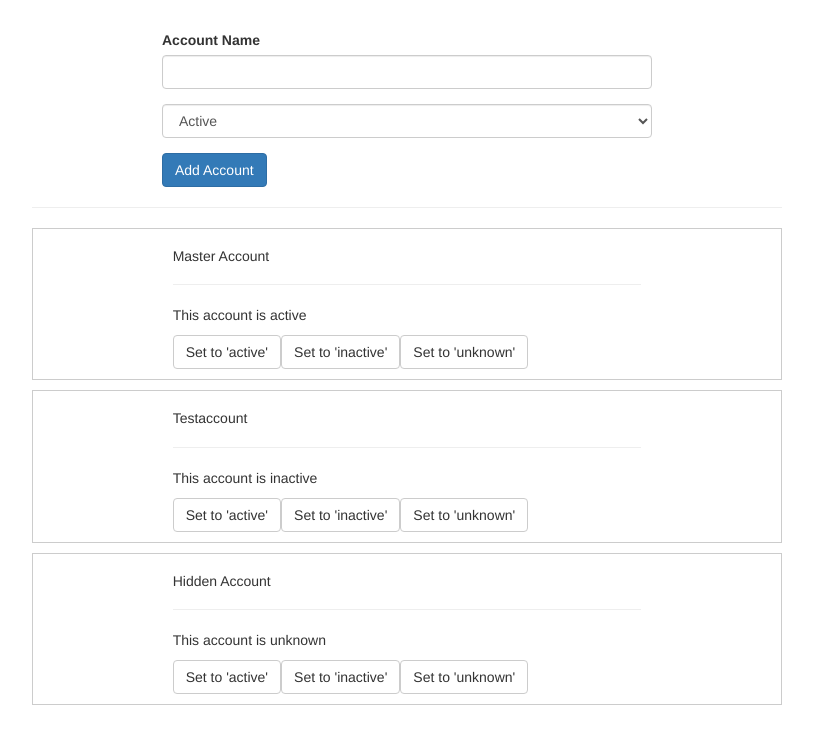
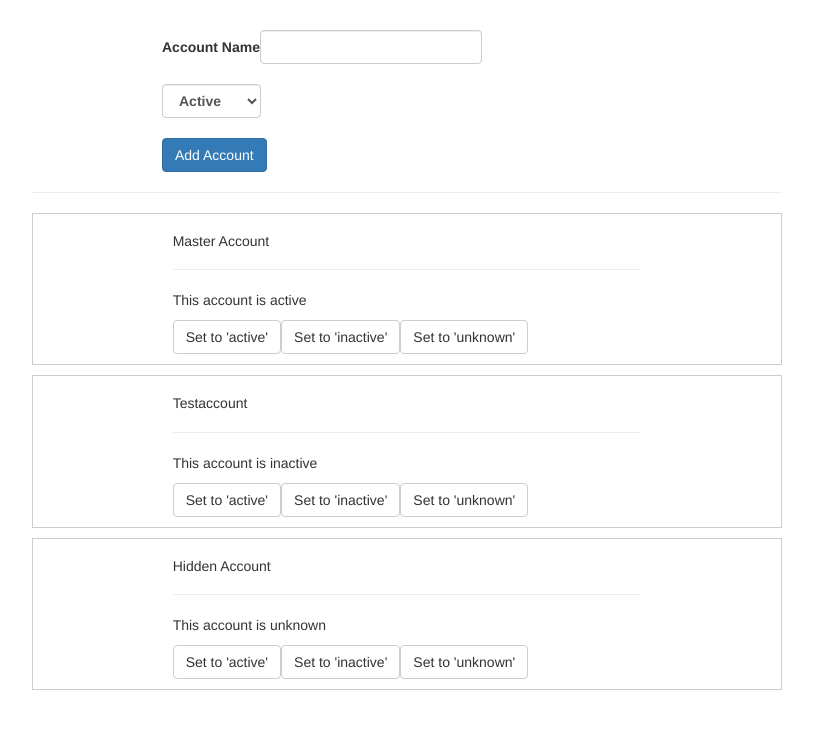
Before and after one commit to milesdavis71/services-angular, an Angular app: page / in a window 1280 px wide. Shown: the top 744 px of the page, without its empty margins (233-1046 px from the left). Built offline with nearby package versions, Linux system fonts and the light colour scheme.

Commit message:
107 Injecting the Logging Service into Components - kész

```diff
--- a/src/app/account/account.component.ts
+++ b/src/app/account/account.component.ts
@@ -1,18 +1,29 @@
+// prettier-ignore
 import { Component, EventEmitter, Input, Output } from '@angular/core';
+// prettier-ignore
+import { LoggingService } from '../logging.service';
 
+// prettier-ignore
 @Component({
   selector: 'app-account',
   templateUrl: './account.component.html',
-  styleUrls: ['./account.component.css']
+  styleUrls: ['./account.component.css'],
+  providers: [LoggingService]
 })
 export class AccountComponent {
-  @Input() account: {name: string, status: string};
+  @Input() account: { name: string; status: string };
   @Input() id: number;
-  @Output() statusChanged = new EventEmitter<{id: number, newStatus: string}>();
+  @Output() statusChanged = new EventEmitter<{
+    id: number
+    newStatus: string
+  }>();
+
+  constructor(private loggingService: LoggingService) {}
+
+  onSetTo(status: string) {
+    this.statusChanged.emit({ id: this.id, newStatus: status });
+    this.loggingService.logStatusChange(status);
 
 
-  onSetTo(status: string) {
-    this.statusChanged.emit({id: this.id, newStatus: status});
-    console.log('A server status changed, new status: ' + status);
   }
 }
--- a/src/app/new-account/new-account.component.html
+++ b/src/app/new-account/new-account.component.html
@@ -2,14 +2,18 @@
   <div class="col-xs-12 col-md-8 col-md-offset-2">
     <div class="form-group">
       <label>Account Name</label>
+      <label>
         <input type="text" class="form-control" #accountName />
+      </label>
     </div>
     <div class="form-group">
+      <label>
         <select class="form-control" #status>
           <option value="active">Active</option>
           <option value="inactive">Inactive</option>
           <option value="hidden">Hidden</option>
         </select>
+      </label>
     </div>
     <button
       class="btn btn-primary"
--- a/src/app/new-account/new-account.component.ts
+++ b/src/app/new-account/new-account.component.ts
@@ -1,20 +1,26 @@
 // prettier-ignore
 import { Component, EventEmitter, Output } from '@angular/core';
+// prettier-ignore
+import { LoggingService } from '../logging.service';
 
 @Component({
   selector: 'app-new-account',
   templateUrl: './new-account.component.html',
   styleUrls: ['./new-account.component.css'],
+  providers: [LoggingService],
 })
 export class NewAccountComponent {
   // prettier-ignore
   @Output() accountAdded = new EventEmitter<{ name: string; status: string }>();
 
-  // prettier-ignore
+  constructor(private loggingService: LoggingService) {}
   onCreateAccount(accountName: string, accountStatus: string) {
+    // prettier-ignore
     this.accountAdded.emit({
       name: accountName,
       status: accountStatus,
     });
+    // prettier-ignore
+    this.loggingService.logStatusChange(accountStatus);
   }
 }
```
Lines whose indentation alone changed are shown as unchanged.
